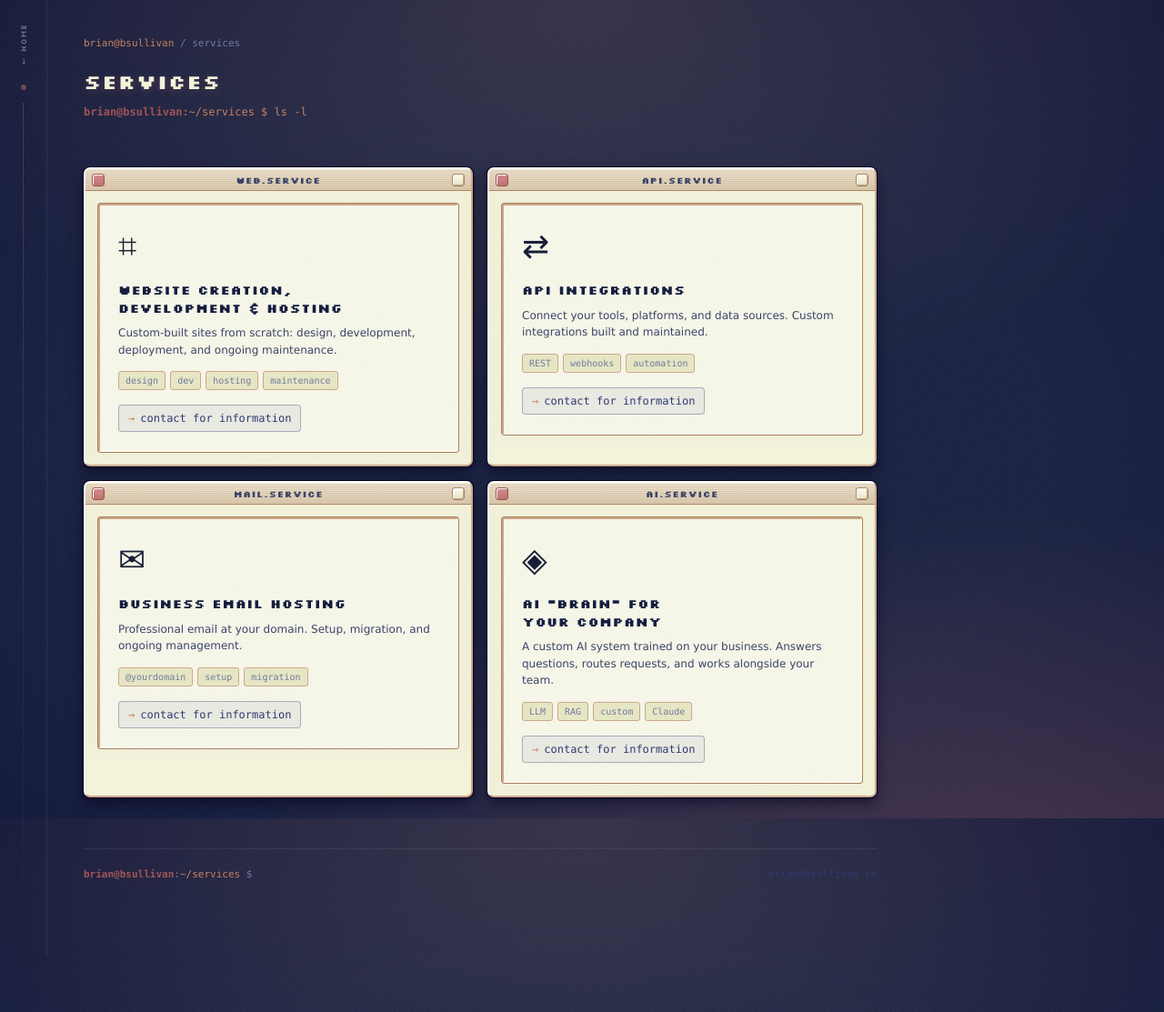
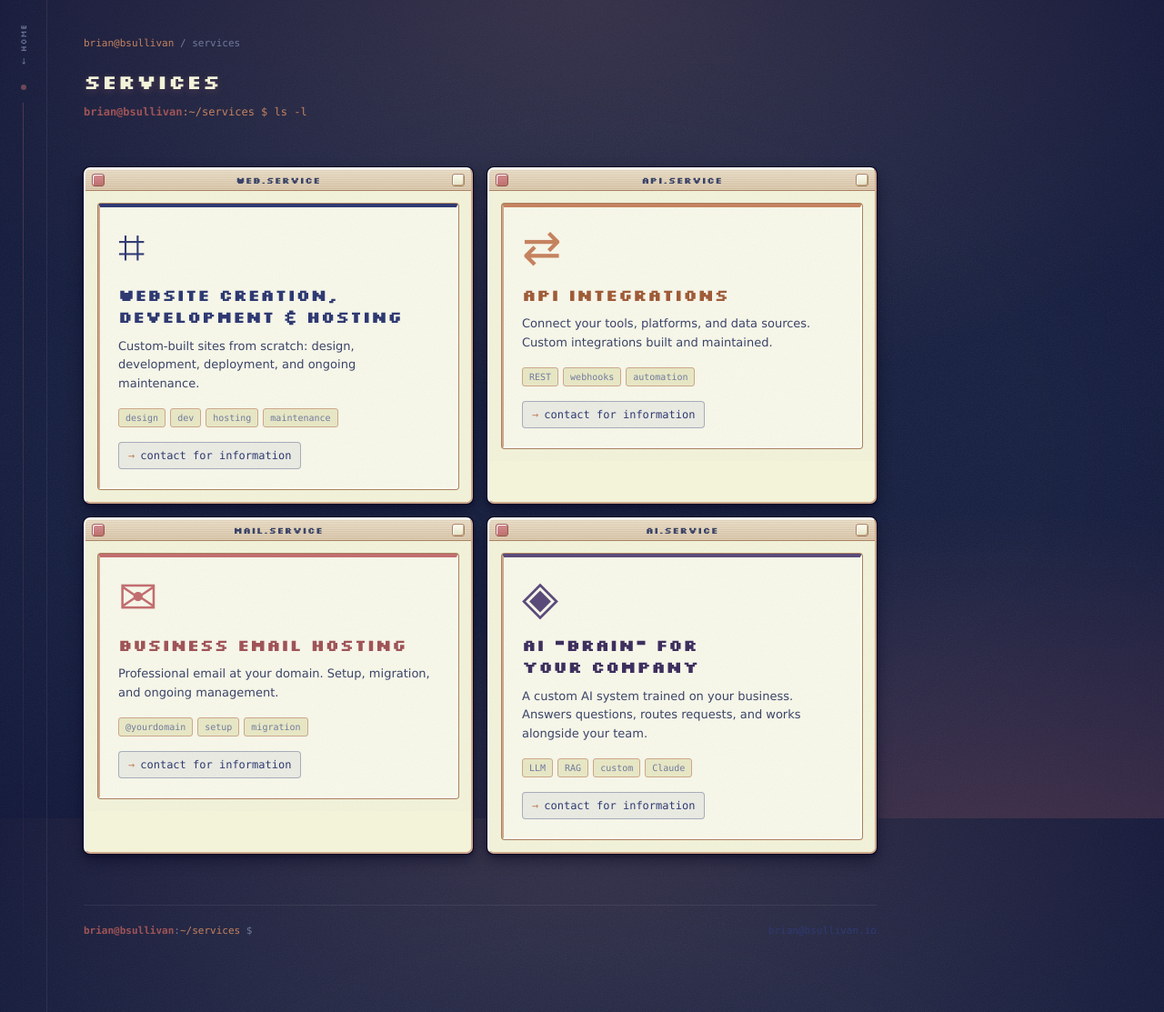
Before and after one commit to bsullivan-io/bsullivan.io, a Jekyll site: the page built from services/index.html, in a window 1280 px wide. Shown: the whole page at 91% size. Built offline with Jekyll 4.4.1, drawn with Linux system fonts in a browser that asks for light colours.

Commit message:
Enlarge service icons/headings and add per-card accent colors
Each card now has a distinct colored top border and tinted icon/heading
(indigo, bronze, dusty-rose, purple). Icons bumped to 52px, service
names to 18px for stronger visual hierarchy.

Co-Authored-By: Claude Sonnet 4.6 <noreply@anthropic.com>

```diff
--- a/services/index.html
+++ b/services/index.html
@@ -234,27 +234,42 @@ title: Services — Brian Sullivan
       padding: 18px 20px 20px;
     }
 
+    /* per-card accent colors */
+    .card-web  .card-pane { border-top: 4px solid #2f3a72; }
+    .card-api  .card-pane { border-top: 4px solid #c5825f; }
+    .card-mail .card-pane { border-top: 4px solid #c16e70; }
+    .card-ai   .card-pane { border-top: 4px solid #5a4a7a; }
+
+    .card-web  .svc-icon { color: #2f3a72; }
+    .card-api  .svc-icon { color: #c5825f; }
+    .card-mail .svc-icon { color: #c16e70; }
+    .card-ai   .svc-icon { color: #5a4a7a; }
+
+    .card-web  .svc-name { color: #2f3a72; }
+    .card-api  .svc-name { color: #9f5c38; }
+    .card-mail .svc-name { color: #9f5457; }
+    .card-ai   .svc-name { color: #3e2f5e; }
+
     /* service icon */
     .svc-icon {
-      font-size: 36px;
-      margin-bottom: 12px;
+      font-size: 52px;
+      margin-bottom: 14px;
       display: block;
-      filter: saturate(0.7);
+      line-height: 1;
     }
     .svc-name {
       font-family: "Silkscreen", Geneva, sans-serif;
-      font-size: 14px;
+      font-size: 18px;
       font-weight: 700;
-      color: var(--ink);
-      letter-spacing: 0.4px;
-      margin-bottom: 8px;
-      line-height: 1.4;
+      letter-spacing: 0.3px;
+      margin-bottom: 10px;
+      line-height: 1.35;
     }
     .svc-desc {
-      font-size: 12px;
+      font-size: 13px;
       color: var(--ink-soft);
-      margin: 0 0 14px;
-      line-height: 1.55;
+      margin: 0 0 16px;
+      line-height: 1.6;
     }
     .svc-tags {
       display: flex;
@@ -358,7 +373,7 @@ title: Services — Brian Sullivan
       <div class="services-grid">
 
         <!-- Website -->
-        <div class="card">
+        <div class="card card-web">
           <div class="card-titlebar">
             <button class="ctl close" disabled></button>
             <span class="tb-fill"></span>
@@ -383,7 +398,7 @@ title: Services — Brian Sullivan
         </div>
 
         <!-- API -->
-        <div class="card">
+        <div class="card card-api">
           <div class="card-titlebar">
             <button class="ctl close" disabled></button>
             <span class="tb-fill"></span>
@@ -407,7 +422,7 @@ title: Services — Brian Sullivan
         </div>
 
         <!-- Email -->
-        <div class="card">
+        <div class="card card-mail">
           <div class="card-titlebar">
             <button class="ctl close" disabled></button>
             <span class="tb-fill"></span>
@@ -431,7 +446,7 @@ title: Services — Brian Sullivan
         </div>
 
         <!-- AI Brain -->
-        <div class="card">
+        <div class="card card-ai">
           <div class="card-titlebar">
             <button class="ctl close" disabled></button>
             <span class="tb-fill"></span>
```
